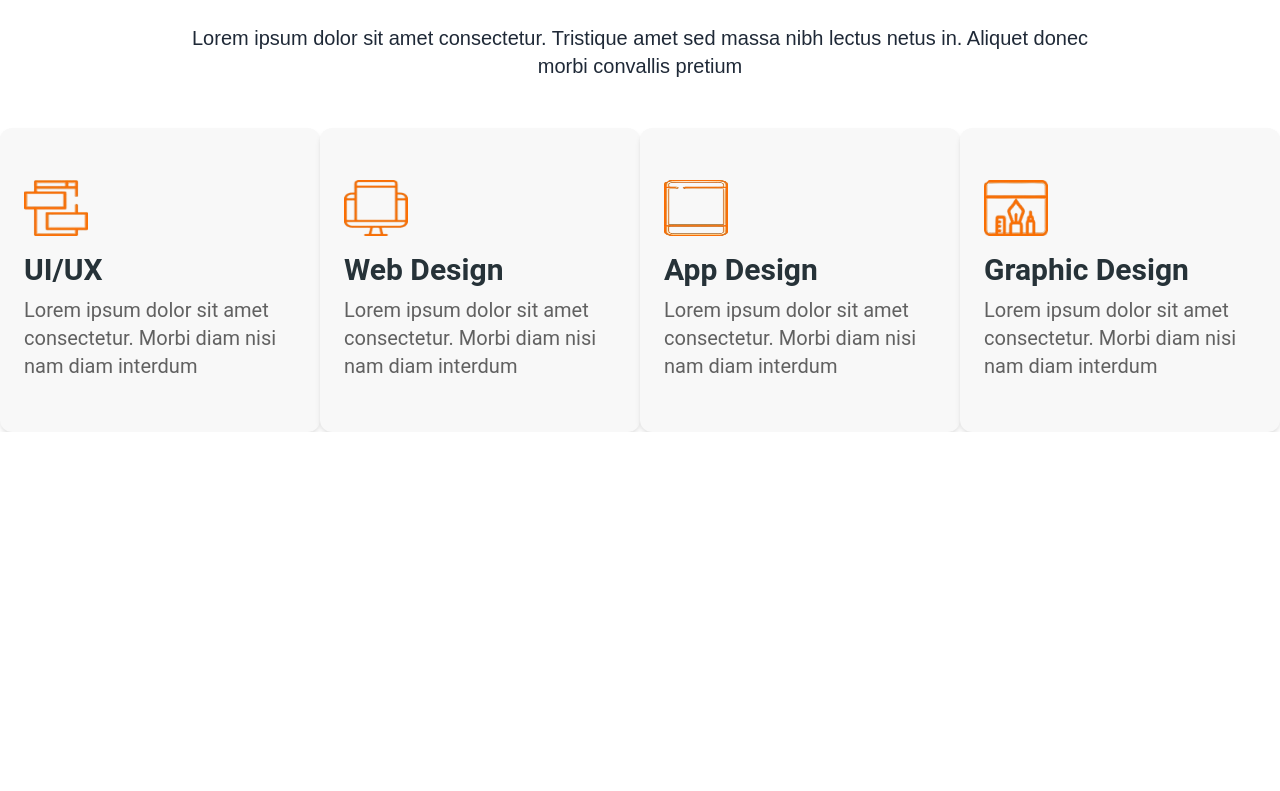
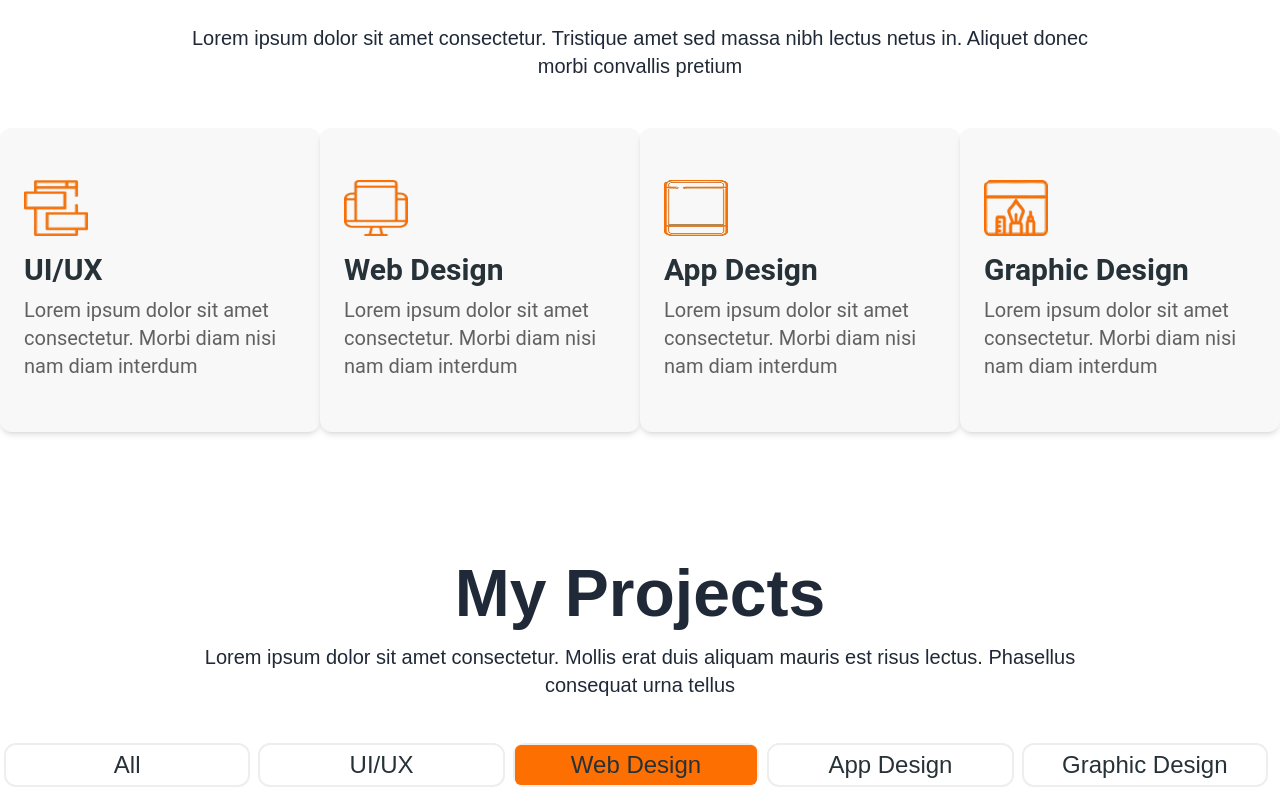
Before and after one commit to codewithToufikul/portfolio-task-potential, a React (Vite) app: page / in a window 1280 px wide. Shown: the part 1537-2328 px from the top of the page. Before the commit the page ends 1969 px from the top, so only its background shows below. Built offline with nearby package versions, Linux system fonts and the light colour scheme.

Commit message:
in project section tabs added

```diff
--- a/src/App.jsx
+++ b/src/App.jsx
@@ -1,6 +1,7 @@
 import About from "./component/About/About"
 import Banner from "./component/Banner/Banner"
 import Navbar from "./component/Navbar/Navbar"
+import Projects from "./component/Projects/Projects"
 import Services from "./component/Services/Services"
 
 function App() {
@@ -11,6 +12,7 @@ function App() {
       <Banner/>
       <About/>
       <Services/>
+      <Projects/>
     </div>
   )
 }
--- /dev/null
+++ b/src/component/Projects/Projects.jsx
@@ -0,0 +1,65 @@
+import SectionHead from "../../ShareComponent/SectionHead/SectionHead";
+import { Tabs, TabsHeader, TabsBody, Tab } from "@material-tailwind/react";
+import ist1 from '../../assets/1st (1).jpeg';
+import ist2 from '../../assets/1st (2).jpeg';
+
+const Projects = () => {
+  const data = [
+    {
+      label: "All",
+      value: "html",
+    },
+    {
+      label: "UI/UX",
+      value: "react",
+    },
+    {
+      label: "Web Design",
+      value: "vue",
+    },
+    {
+      label: "App Design",
+      value: "angular",
+    },
+    {
+      label: "Graphic Design",
+      value: "svelte",
+    },
+  ];
+
+  return (
+    <div className="mt-28">
+      <SectionHead
+        title={"My Projects"}
+        text={
+          "Lorem ipsum dolor sit amet consectetur. Mollis erat duis aliquam mauris est risus lectus. Phasellus consequat urna tellus"
+        }
+      />
+      <div className="mt-10">
+        <Tabs value="vue" className="">
+          <TabsHeader
+            className="bg-transparent"
+            indicatorProps={{
+              className: "bg-[#FD6F00] shadow-none !text-white",
+            }}
+          >
+            {data.map(({ label, value }) => (
+              <Tab
+                className="border-2 mr-2 rounded-xl w-full"
+                key={value}
+                value={value}
+              >
+                <h1 className="text-2xl">{label}</h1>
+              </Tab>
+            ))}
+          </TabsHeader>
+          <TabsBody>
+
+          </TabsBody>
+        </Tabs>
+      </div>
+    </div>
+  );
+};
+
+export default Projects;
```
Also changed, not shown: src/assets/1st (1).jpeg (added), src/assets/1st (2).jpeg (added).
